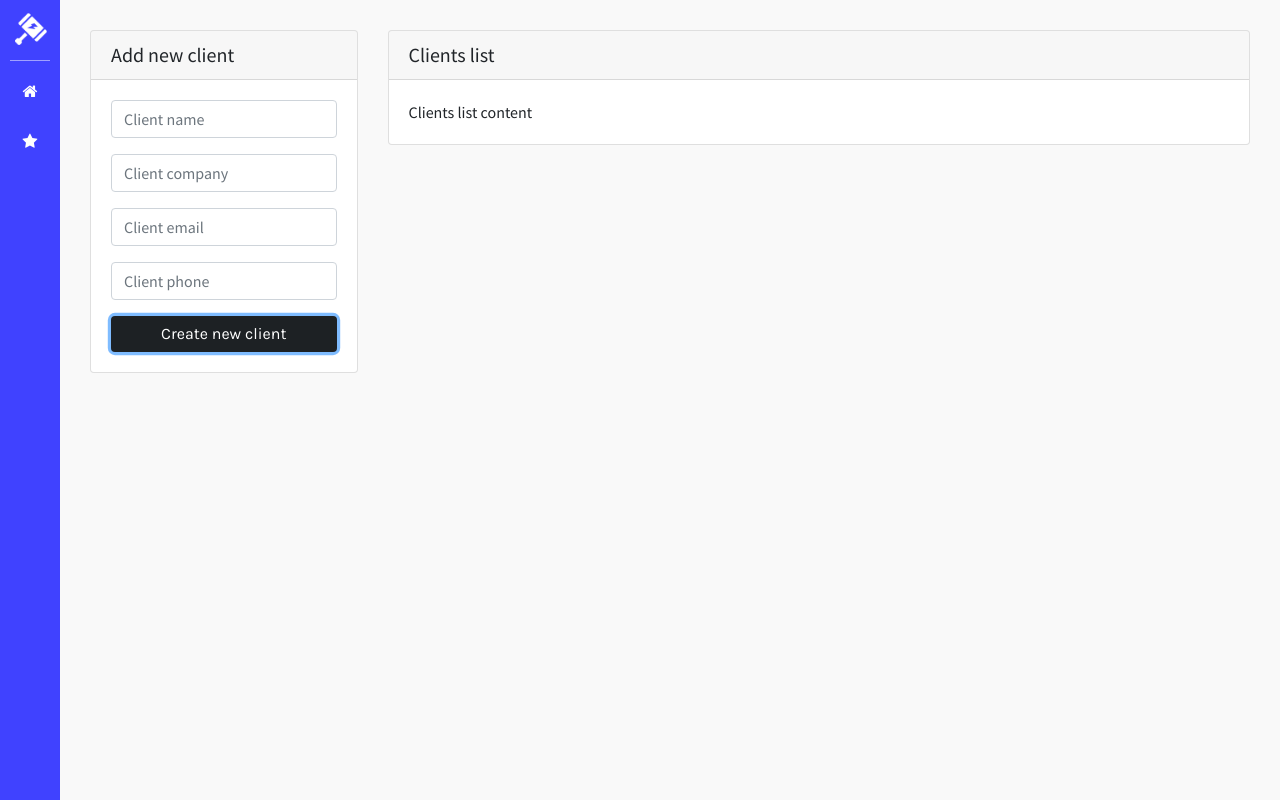
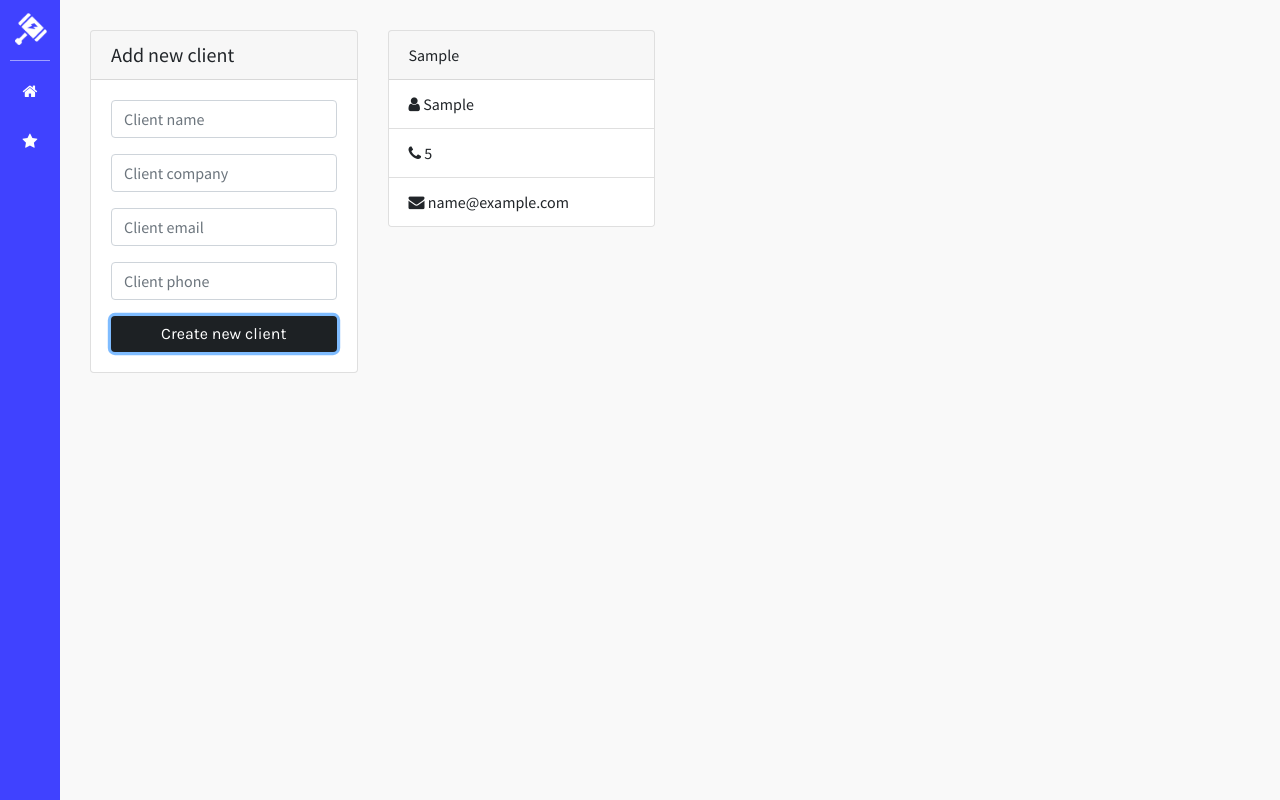
Before and after one commit to alejomejia/Thor-Dashboard, a React (Create React App) app: page /clients in a window 1280 px wide. Both pictures are taken after typing "Sample", "Sample", "name@example.com", "5" into the empty fields and a click on the button "Create new client". Built offline with nearby package versions, Linux system fonts and the light colour scheme.

Commit message:
Add create a new client on ClientList

```diff
--- /dev/null
+++ b/src/components/Client.js
@@ -0,0 +1,21 @@
+import React from 'react';
+import './styles/Client.sass'
+
+const Client = ({client}) => {
+  return(
+    <div className="client">
+      <div className="card">
+        <div className="card-header">
+          {client.company}
+        </div>
+        <ul class="list-group list-group-flush">
+          <li class="list-group-item"><i className="fa fa-user"></i> {client.name}</li>
+          <li class="list-group-item"><i className="fa fa-phone"></i> {client.phone}</li>
+          <li class="list-group-item"><i className="fa fa-envelope"></i> {client.email}</li>
+        </ul>
+      </div>
+    </div>
+  )
+}
+
+export default Client;
--- a/src/components/ClientsList.js
+++ b/src/components/ClientsList.js
@@ -1,13 +1,22 @@
-import React, { Component } from 'react';
+import React from 'react';
 
-class ClientsList extends Component {
-  render() {
-    return (
-      <div>
-        Cliente 1, 2, 3
+import Client from './Client';
+
+const ClientsList = ({clients}) => {
+  return (
+    <div className="clients-list">
+      <div className="row">
+        <div className="col-md-4">
+          {clients.map( client => (
+            <Client
+              key={client.id}
+              client={client}
+            />
+          ))}
+        </div>
       </div>
-    );
-  }
+    </div>
+  );
 }
 
 export default ClientsList;
--- /dev/null
+++ b/src/components/styles/Client.sass
@@ -0,0 +1,7 @@
+.client
+  display: flex
+  justify-content: space-around
+  align-items: center
+
+  .card
+    width: 100%
--- a/src/views/Clients.js
+++ b/src/views/Clients.js
@@ -1,6 +1,7 @@
 import React, { Component } from 'react';
 
 import ClientsForm from '../components/ClientsForm';
+import ClientsList from '../components/ClientsList';
 
 class Clients extends Component {
 
@@ -35,12 +36,7 @@ class Clients extends Component {
             </div>
           </div>
           <div className="col-md-9">
-            <div className="card">
-              <h5 className="card-header">Clients list</h5>
-              <div className="card-body">
-                Clients list content
-              </div>
-            </div>
+            <ClientsList clients={this.state.clients} />
           </div>
         </div>
       </div>
```
